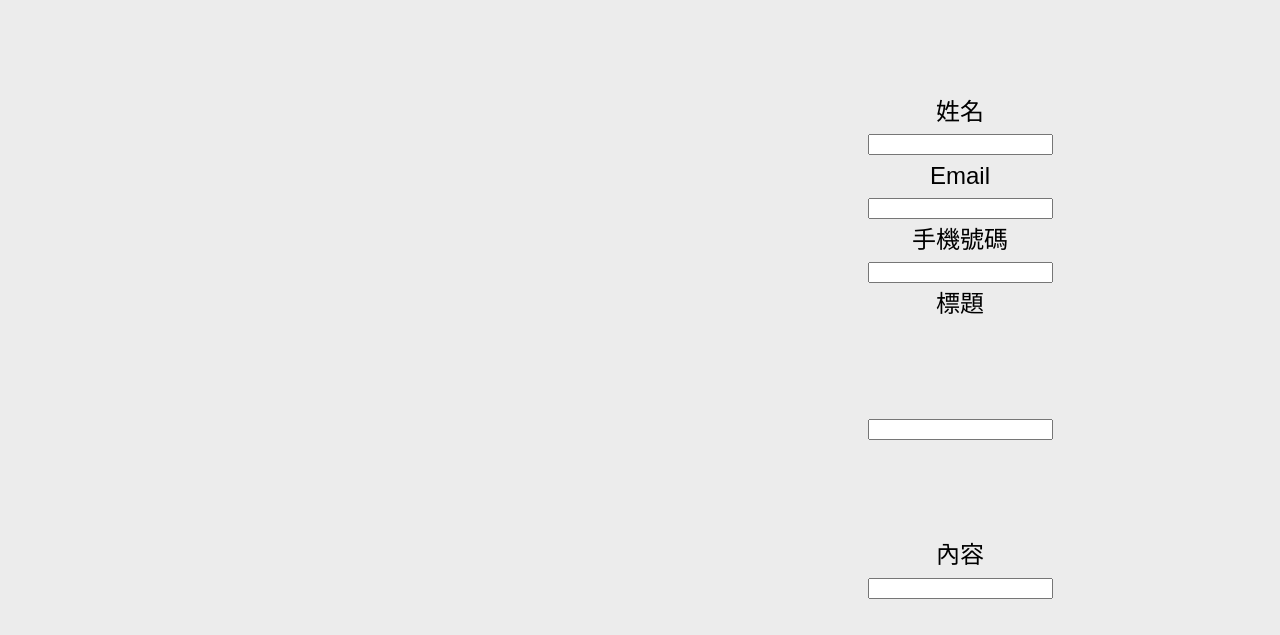
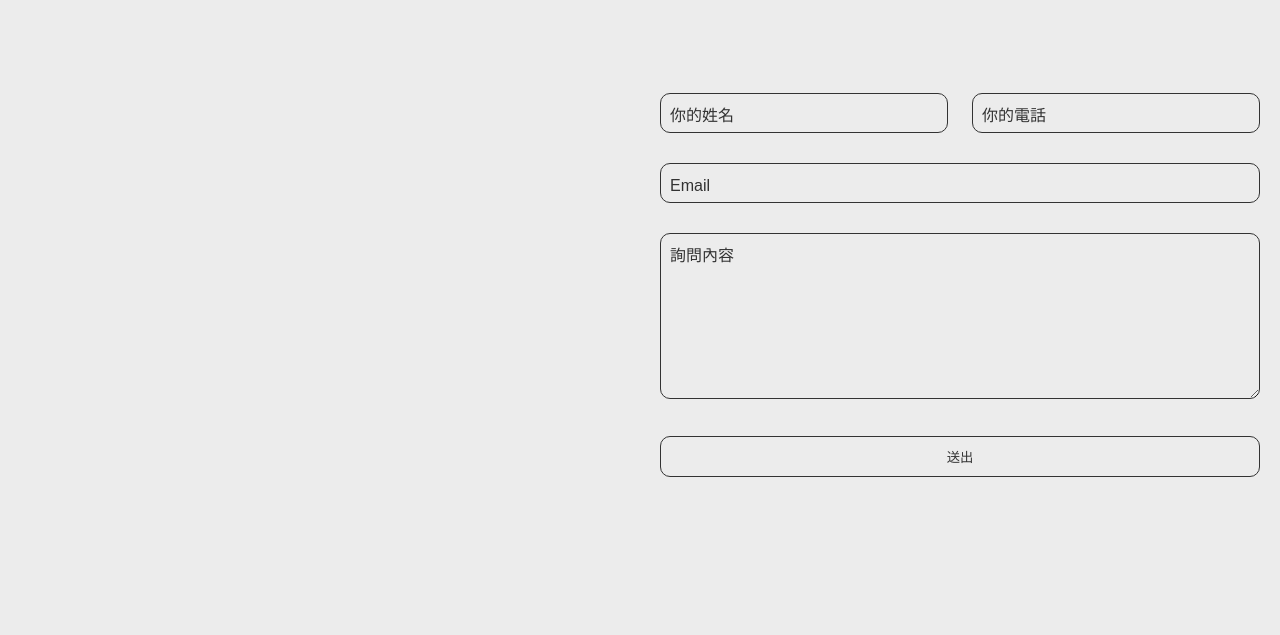
Before and after one commit to rusheep/side-project, a plain HTML site: page pages/contract.html in a window 1280 px wide. Shown: the part 368-1003 px from the top of the page. Drawn offline with nearby package versions, Linux system fonts and the light colour scheme.

```diff
--- a/CSS/contract.css
+++ b/CSS/contract.css
@@ -15,4 +15,74 @@
     margin: 0 auto;
     width: 100%;
     text-align: center;
+    margin-bottom: 10%;
 }
+
+form {
+    margin: 0 auto;
+    width: 90%;
+    max-width: 600px;
+}
+
+.input-group {
+    margin-bottom: 30px;
+    position: relative;
+}
+
+input {
+    width: 100%;
+    padding: 10px;
+    border: 1px solid #333;
+    font-size: 16px;
+    background-color: transparent;
+    box-sizing: border-box;
+    border-radius: 10px;
+}
+
+textarea {
+    width: 100%;
+    padding: 10px;
+    border: 1px solid #333;
+    font-size: 16px;
+    background-color: transparent;
+    box-sizing: border-box;
+    border-radius: 10px;
+}
+
+label {
+    height: 100%;
+    position: absolute;
+    left: 0;
+    top: 0;
+    padding: 10px;
+    color: #333;
+    transition: 0.2s;
+}
+
+button {
+
+    width: 100%;
+    padding: 10px 10px;
+    color: #333;
+    background-color: transparent;
+    border: 1px solid #333;
+    cursor: pointer;
+    border-radius: 10px;
+}
+
+input:focus~label,
+input:valid~label,
+textarea:focus~label,
+textarea:valid~label {
+    top: -35px;
+}
+
+.contact-row {
+    display: flex;
+    justify-content: space-between;
+    align-items: center;
+}
+
+.contact-row .input-group {
+    flex-basis: 48%;
+}
--- a/pages/contract.html
+++ b/pages/contract.html
@@ -27,7 +27,7 @@
                         <li><a href="../index.html">Home</a></li>
                         <li><a href="about.html">About</a></li>
                         <li><a href="project.html">Project</a></li>
-                        <li><a href="contract.html">Contract</a></li>
+                        <li><a href="contract.html">Contact</a></li>
                         <li><a href="case.html">Case</a></li>
                     </ul>
                     <div class="en">
@@ -39,19 +39,33 @@
         </header>
         <!-- 這裡是內容 -->
         <div class="contract-container">
-            <h2 class="title">關於我</h2>
+            <h2 class="title">Contact</h2>
 
             <div class="contract-wrap">
-                <h4>姓名</h4>
-                <input type="text" class="name">
-                <h4>Email</h4>
-                <input type="text" class="email">
-                <h4>手機號碼</h4>
-                <input type="text" class="number">
-                <h4>標題</h4>
-                <input type="text" class="title">
-                <h4>內容</h4>
-                <input type="text" class="content">
+                <form action="">
+                    <div class="contact-row">
+                        <div class="input-group">
+                            <input type="text" id="name" required>
+                            <label for="name">你的姓名</label>
+                        </div>
+
+                        <div class="input-group">
+                            <input type="text" id="number" required>
+                            <label for="number">你的電話</label>
+                        </div>
+                    </div>
+
+                    <div class="input-group">
+                        <input type="email" id="email" required>
+                        <label for="email">Email</label>
+                    </div>
+
+                    <div class="input-group">
+                        <textarea id="message" rows="8" required></textarea>
+                        <label for="message">詢問內容</label>
+                    </div>
+                    <button type="submit">送出</button>
+                </form>
 
             </div>
         </div>
```
Also changed, not shown: index.html (+1 -1 lines), pages/about.html (+1 -1 lines), pages/case.html (+1 -1 lines), pages/faq.html (+2 -2 lines), pages/project.html (+1 -1 lines).
